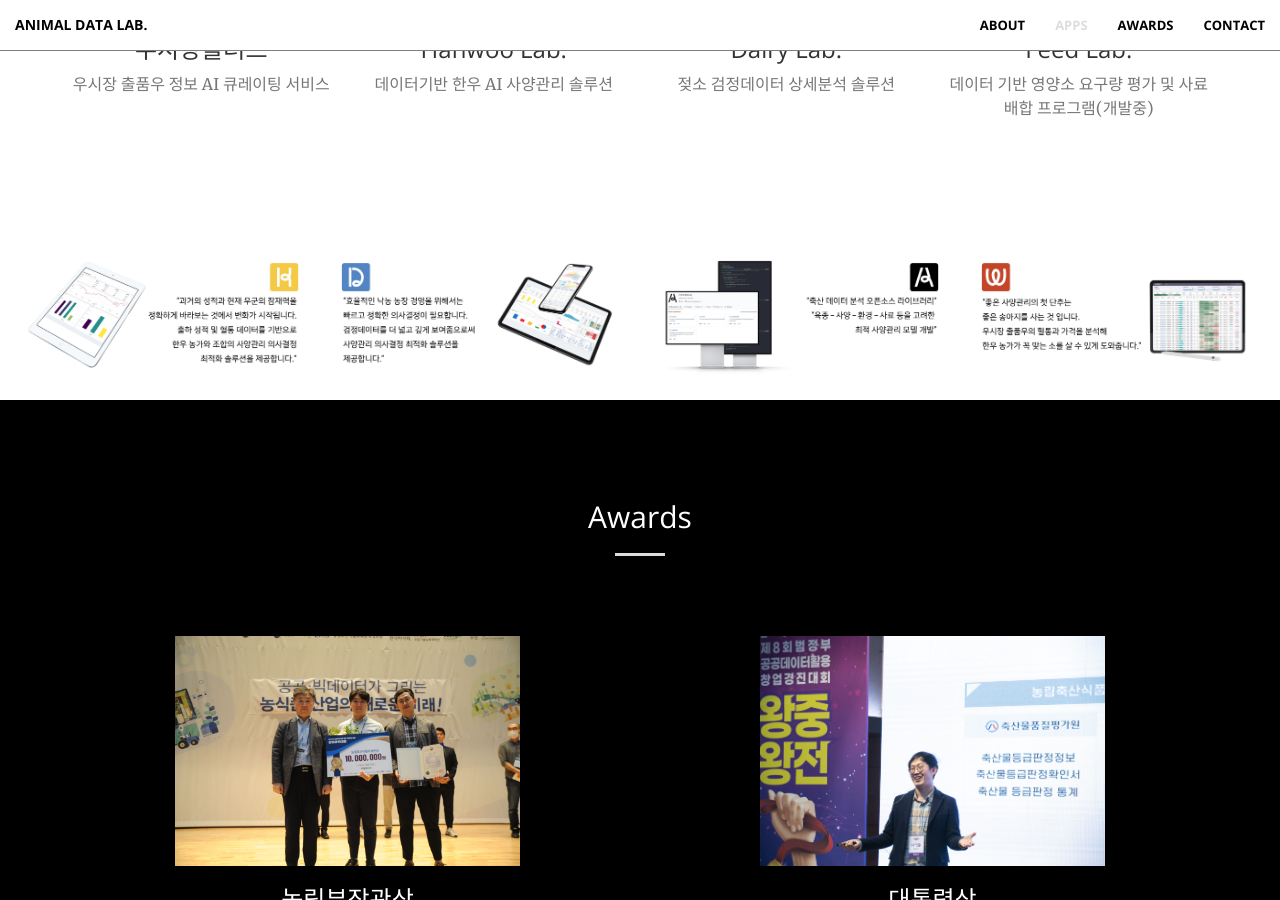
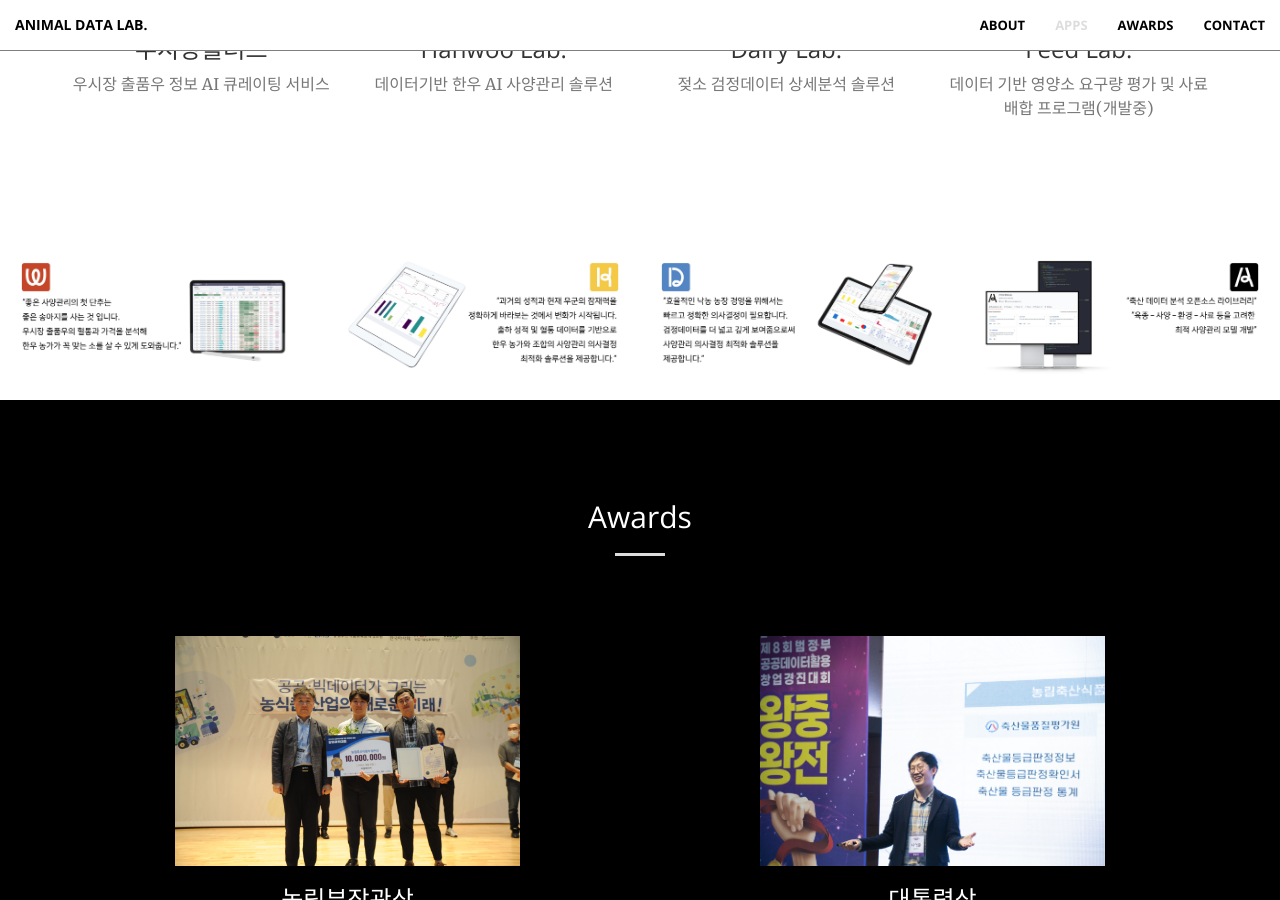
Before and after one commit to adatalab/adatalab.github.io, a Jekyll site: the page built from index.html, in a window 1280 px wide and 900 px high, scrolled down 1734 px. Built offline with Jekyll 4.4.1, drawn with Linux system fonts in a browser that asks for light colours.

Commit message:
change order

```diff
--- a/_includes/portfolio.html
+++ b/_includes/portfolio.html
@@ -3,7 +3,7 @@
         <div class="row no-gutter">
             <div class="col-lg-3 col-sm-6">
                 <a href="http://app.antller.com/twoplusmaker/" class="portfolio-box">
-                    <img src="img/portfolio/2.jpeg" class="img-responsive" alt="">
+                    <img src="img/portfolio/1.jpeg" class="img-responsive" alt="">
                     <div class="portfolio-box-caption">
                         <div class="portfolio-box-caption-content">
                             <div class="project-category text-faded">
@@ -18,7 +18,7 @@
             </div>
             <div class="col-lg-3 col-sm-6">
                 <a href="http://app.antller.com/hanwoolab/" class="portfolio-box">
-                    <img src="img/portfolio/3.jpeg" class="img-responsive" alt="">
+                    <img src="img/portfolio/2.jpeg" class="img-responsive" alt="">
                     <div class="portfolio-box-caption">
                         <div class="portfolio-box-caption-content">
                             <div class="project-category text-faded">
@@ -33,7 +33,7 @@
             </div>
             <div class="col-lg-3 col-sm-6">
                 <a href="http://app.antller.com/dairylab/" class="portfolio-box">
-                    <img src="img/portfolio/4.jpeg" class="img-responsive" alt="">
+                    <img src="img/portfolio/3.jpeg" class="img-responsive" alt="">
                     <div class="portfolio-box-caption">
                         <div class="portfolio-box-caption-content">
                             <div class="project-category text-faded">
@@ -48,7 +48,7 @@
             </div>
             <div class="col-lg-3 col-sm-6">
                 <a href="https://github.com/adatalab" class="portfolio-box">
-                    <img src="img/portfolio/1.jpeg" class="img-responsive" alt="">
+                    <img src="img/portfolio/4.jpeg" class="img-responsive" alt="">
                     <div class="portfolio-box-caption">
                         <div class="portfolio-box-caption-content">
                             <div class="project-category text-faded">
```
Also changed, not shown: 1 other file.
